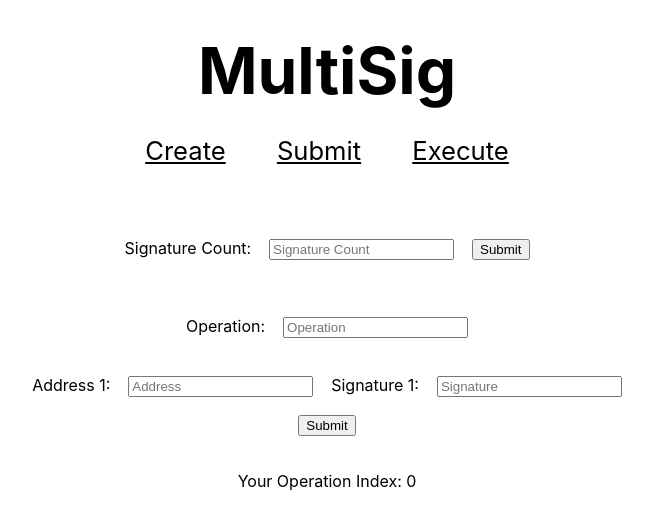
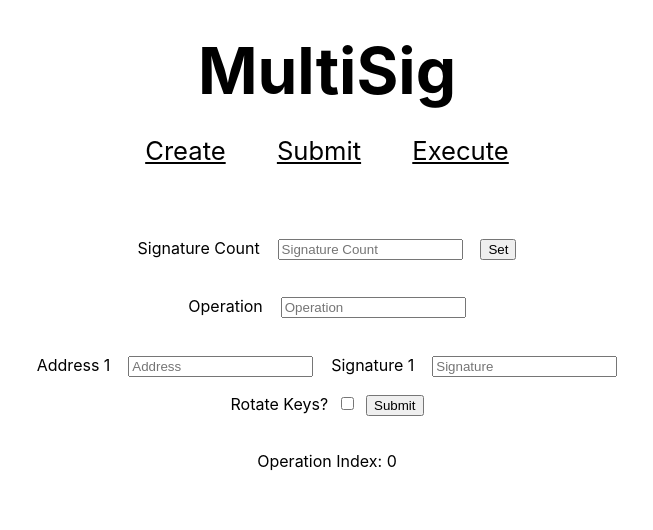
Before and after one commit to gdsoumya/multisig, a React (Create React App) app: page /submit in a window 1280 px wide. Shown: the top 530 px of the page, without its empty margins (313-966 px from the left). Built offline with nearby package versions, Linux system fonts and the light colour scheme.

Commit message:
- added ability to rotate keys from UI - removed dependency on Conseil - removed dependency on nautilus.cloud - minor UI fixed - updated conseilJS version - improved error handling

```diff
--- a/package.json
+++ b/package.json
@@ -8,7 +8,7 @@
     "@testing-library/jest-dom": "^5.11.4",
     "@testing-library/react": "^11.1.0",
     "@testing-library/user-event": "^12.1.10",
-    "conseiljs": "^5.0.9",
+    "conseiljs": "^5.2.3",
     "react": "^17.0.2",
     "react-dom": "^17.0.2",
     "react-router-dom": "^5.3.0",
--- a/src/components/create/index.jsx
+++ b/src/components/create/index.jsx
@@ -1,5 +1,5 @@
 import { MenuItem, Select } from "@material-ui/core";
-import { burnRequest, connectTezAccount, getChainID, getNextOperationIndex, mintRequest, setAdminRequest } from "../../library/tezos";
+import { burnRequest, connectTezAccount, getChainID, getNextOperationIndex, mintRequest, keyRotateRequest, setAdminRequest } from "../../library/tezos";
 
 import { SigningType } from "@airgap/beacon-sdk";
 import { useState } from "react";
@@ -33,7 +33,6 @@ const Create = () => {
     }
   };
 
-
   const mintBurn = (handler) => {
     return (
       <form onSubmit={handler}>
@@ -45,7 +44,7 @@ const Create = () => {
           Amount:
         </label>
         <input className={classes.input} type="number" name="amount" placeholder="Amount" required />
-        <input className={classes.input} type="submit" value="Submit" />
+        <input className={classes.input} type="submit" value="Sign" />
       </form>
     )
   }
@@ -68,6 +67,35 @@ const Create = () => {
     }
   };
 
+  const rotateKeysForm = (handler) => {
+    return (
+      <form onSubmit={handler}>
+        <label htmlFor="threshold" className={classes.label}>Threshold</label>
+        <input className={classes.input} type="number" name="threshold" placeholder="2" required />
+        <label htmlFor="keys" className={classes.label}>Keys</label>
+        <input className={classes.input} type="text" name="keys" placeholder="edpk..., edpk..., edpk..." required />
+        <input className={classes.input} type="submit" value="Sign" />
+      </form>
+    )
+  }
+
+  const handleRotateKeys = async (event) => {
+    event.preventDefault();
+    try {
+      const [chainID, opID, { client, account }] = await Promise.all([getChainID(), getNextOperationIndex(), connectTezAccount()])
+      console.log(chainID, opID, account)
+      const data = keyRotateRequest(chainID, opID, event.target.threshold.value, event.target.keys.value.split(',').map(k => k.trim()))
+      const sig = await client.requestSignPayload({
+        signingType: SigningType.MICHELINE,
+        payload: data.bytes,
+      });
+      setSig(sig.signature)
+      setOpData(data.operation)
+    } catch (err) {
+      console.log("Failed to create operation", err)
+      alert("Failed to create operation")
+    }
+  };
 
   const handleSetAdmin = async (event) => {
     event.preventDefault();
@@ -87,7 +115,6 @@ const Create = () => {
     }
   };
 
-
   const setAdmin = () => {
     return (
       <form onSubmit={handleSetAdmin}>
@@ -95,7 +122,7 @@ const Create = () => {
           Admin:
         </label>
         <input className={classes.input} type="text" name="admin" placeholder="New Admin Address" required />
-        <input className={classes.input} type="submit" value="Submit" />
+        <input className={classes.input} type="submit" value="Sign" />
       </form>
     )
   }
@@ -105,9 +132,11 @@ const Create = () => {
       case "mint": return mintBurn(handleMint);
       case "burn": return mintBurn(handleBurn);
       case "setadmin": return setAdmin();
+      case "rotatekeys": return rotateKeysForm(handleRotateKeys);
       default: return mintBurn(handleMint);
     }
-  }
+  };
+
   return (
     <div className={classes.container}>
       <Select
@@ -121,13 +150,15 @@ const Create = () => {
         <MenuItem value={"mint"}>Mint</MenuItem>
         <MenuItem value={"burn"}>Burn</MenuItem>
         <MenuItem value={"setadmin"}>Set Admin</MenuItem>
+        <MenuItem value={"rotatekeys"}>Rotate Keys</MenuItem>
       </Select>
       {renderForm()}
       <div className={classes.display}>
-        <label>Operation: </label>
-        <input className={classes.input} type="text" value={opData} readOnly /><br />
-        <label>Your Signature: </label>
-        <input className={classes.input} type="text" value={sig} readOnly />
+        <label htmlFor="operation" className={classes.label}>Operation</label>
+        <textarea name="operation" className={classes.input} readOnly style={{width: "600px"}} value={opData}>
+        </textarea><br />
+        <label htmlFor="signature" className={classes.label}>Signature</label>
+        <input name="signature" className={classes.input} type="text" value={sig} readOnly style={{width: "600px"}}/>
       </div>
     </div>
   );
--- a/src/components/create/style.js
+++ b/src/components/create/style.js
@@ -47,7 +47,9 @@ const useStyles = makeStyles((theme) => ({
     margin: "1vw auto",
   },
   label: {
+    display: "inline-block",
     padding: "0.7vw",
+    verticalAlign: "top"
   },
   input: {
     margin: "0.7vw",
--- a/src/components/execute/index.jsx
+++ b/src/components/execute/index.jsx
@@ -19,10 +19,8 @@ const Execute = () => {
   return (
     <div className={classes.container}>
       <form onSubmit={handleSubmit}>
-        <label className={classes.label}>
-          Operation Index:
-        </label>
-        <input className={classes.input} type="number" name="id" placeholder="Your Operation Index" required />
+        <label htmlFor="id" className={classes.label}>Operation Index</label>
+        <input className={classes.input} type="number" name="id" placeholder="Operation Index" required />
         <input className={classes.input} type="submit" value="Execute" />
       </form>
     </div>
--- a/src/components/submit/index.jsx
+++ b/src/components/submit/index.jsx
@@ -8,6 +8,7 @@ const Submit = () => {
   const classes = useStyles();
   const [count, setCount] = useState(1);
   const [opID, setOpID] = useState(0);
+  const [rotateKeys, setRotateKeys] = useState(false);
   const handleSigs = (event) => {
     event.preventDefault();
     setCount(event.target.count.value);
@@ -28,16 +29,21 @@ const Submit = () => {
         const a1 = BigInt("0x" + TezosMessageUtils.writeAddress(a.address))
         // eslint-disable-next-line no-undef
         const b1 = BigInt("0x" + TezosMessageUtils.writeAddress(b.address))
-        if (a1 > b1) return 1
-        if (a1 < b1) return -1
-        return 0
+
+        if (a1 > b1) { return 1; }
+
+        if (a1 < b1) { return -1; }
+
+        return 0;
       })
 
-      const client = await connectTezAccount()
-      const opID = await getNextOperationIndex()
-      await submitMultisigOperation(client, sigs, event.target.operation.value)
+      const client = await connectTezAccount();
+      const opID = await getNextOperationIndex();
+
+      await submitMultisigOperation(client, sigs, event.target.operation.value, rotateKeys ? 'rotate' : 'submit');
+
       alert("operation submitted")
-      setOpID(opID)
+      setOpID(opID);
     } catch (err) {
       console.log("Failed to submit operation", err)
       alert("Failed to submit operation")
@@ -48,27 +54,29 @@ const Submit = () => {
     let sigs = [];
     for (let i = 1; i <= count; i++) {
       sigs.push(
-        <div>
-          <label className={classes.label}>
-            Address {i}:
-          </label>
+        <div key={`sigContainer${i}`}>
+          <label htmlFor={`address${i}`} className={classes.label}>Address {i}</label>
           <input className={classes.input} type="text" name={`address${i}`} placeholder="Address" required />
-          <label className={classes.label}>
-            Signature {i}:
-          </label>
+          <label htmlFor={`signature${i}`} className={classes.label}>Signature {i}</label>
           <input className={classes.input} type="text" name={`signature${i}`} placeholder="Signature" required />
         </div>
       )
     }
     return (
       <form onSubmit={handleSubmit}>
-        <br />
-        <label className={classes.label}>
-          Operation:
-        </label>
+        <label htmlFor="operation" className={classes.label}>Operation</label>
         <input className={classes.input} type="text" name="operation" placeholder="Operation" required />
         <br /><br />
         {sigs}
+
+        <label htmlFor="rotateKeys" className={classes.label}>Rotate Keys?</label>
+        <input
+          type="checkbox"
+          value={rotateKeys}
+          onChange={() => setRotateKeys(!rotateKeys)}
+          id="rotateKeys"
+          name="rotateKeys"
+        />
         <input className={classes.input} type="submit" value="Submit" />
       </form>
     )
@@ -76,14 +84,12 @@ const Submit = () => {
   return (
     <div className={classes.container}>
       <form onSubmit={handleSigs}>
-        <label className={classes.label}>
-          Signature Count:
-        </label>
+        <label htmlFor="count" className={classes.label}>Signature Count</label>
         <input className={classes.input} type="number" min={1} name="count" placeholder="Signature Count" required />
-        <input className={classes.input} type="submit" value="Submit" />
+        <input className={classes.input} type="submit" value="Set" />
       </form><br />
       {renderForm()}
-      <div className={classes.opID}>Your Operation Index: {opID}</div>
+      <div className={classes.opID}>Operation Index: {opID}</div>
     </div>
   );
 };
--- a/src/library/config.mainnet.json
+++ b/src/library/config.mainnet.json
@@ -1,10 +1,6 @@
 {
     "rpc": "https://tezos-prod.cryptonomic-infra.tech/",
-    "conseilServer": {
-        "url": "https://conseil-prod.cryptonomic-infra.tech:443",
-        "apiKey": "4660121e-1bab-4740-8d57-083681e3441d",
-        "network": "mainnet"
-    },
+    "network": "mainnet",
     "multisigAddr": "KT1DTxmuuEARtynHP2r6EX14PieaPmTu1vxF",
     "tokenAddr": "KT1LN4LPSqTMS7Sd2CJw4bbDGRkMv2t68Fy9"
 }
--- a/src/library/tezos.js
+++ b/src/library/tezos.js
@@ -1,38 +1,24 @@
 import { DAppClient, TezosOperationType } from "@airgap/beacon-sdk";
-import {
-  TezosConseilClient,
-  TezosMessageUtils,
-  TezosNodeReader,
-} from "conseiljs";
-
+import { TezosMessageUtils, TezosNodeReader } from "conseiljs";
 import { JSONPath } from "jsonpath-plus";
 
-const config = require(`./config.${
-  process.env.REACT_APP_ENV || "mainnet"
-}.json`);
+const config = require(`./config.${process.env.REACT_APP_ENV || "mainnet"}.json`);
 
 export const connectTezAccount = async () => {
   const client = new DAppClient({ name: "Multisig" });
-  const network =
-    config.conseilServer.network === "mainnet" ? "mainnet" : "granadanet";
-  await client.requestPermissions({
-    network: { type: network },
-  });
+  const network = config.network === "mainnet" ? "mainnet" : "ghostnet";
+  await client.requestPermissions({ network: { type: network } });
   const account = await client.getActiveAccount();
+
+  console.log(`connected to ${network} at ${config.rpc} as ${account["address"]}`)
+
   return { client, account: account["address"] };
 };
 
 export const getNextOperationIndex = async () => {
-  const multisigStorage = await TezosNodeReader.getContractStorage(
-    config.rpc,
-    config.multisigAddr
-  );
+  const multisigStorage = await TezosNodeReader.getContractStorage(config.rpc, config.multisigAddr);
 
-  return (
-    Number(
-      JSONPath({ path: "$.args[0].args[0].int", json: multisigStorage })[0]
-    ) + 1
-  );
+  return (Number(JSONPath({ path: "$.args[0].args[0].int", json: multisigStorage })[0]) + 1);
 };
 
 export const composeTransferRequest = (
@@ -237,22 +223,43 @@ export const setAdminRequest = (
   };
 };
 
+export const composeKeyRotateRequest = (
+    chainId,
+    operationIndex,
+    threshold,
+    keys
+  ) => {
+    const encodedChainId = TezosMessageUtils.writeBufferWithHint(chainId, "chain_id").toString("hex");
+
+    return `{ "prim": "Pair", "args": [ { "bytes": "${encodedChainId}" }, { "prim": "Pair", "args": [ { "int": "${operationIndex}" }, { "prim": "Pair", "args": [ { "int": "${threshold}" }, [ ${keys.map(k => `{ "bytes": "${TezosMessageUtils.writePublicKey(k)}" }`).join(', ')} ] ] } ] } ] }`;
+  };
+
+  export const packKeyRotateRequest = (chainId, operationIndex, threshold, keys) => {
+    const operation = composeKeyRotateRequest(chainId, operationIndex, threshold, keys);
+
+    return TezosMessageUtils.writePackedData(operation, "");
+  };
+
+  export const keyRotateRequest = (chainId, operationIndex, threshold, keys) => {
+    return {
+      operation: composeKeyRotateRequest(chainId, operationIndex, threshold, keys),
+      bytes: packKeyRotateRequest(chainId, operationIndex, threshold, keys),
+    };
+  };
+
 export const submitMultisigOperation = async (
   { client, account },
   signatures,
-  operation
+  operation,
+  entrypoint = 'submit'
 ) => {
-  let params = `{ "prim": "Pair", "args": [ [ ${signatures
-    .map(
-      (s) =>
-        `{ "prim": "Elt", "args": [{ "string": "${s.address}" }, { "string": "${s.signature}" }] }`
-    )
-    .join(", ")} ], ${operation} ] }`;
+  const params = `{ "prim": "Pair", "args": [ [ ${signatures.map((s) =>`{ "prim": "Elt", "args": [{ "string": "${s.address}" }, { "string": "${s.signature}" }] }`).join(", ")} ], ${operation} ] }`;
+
   const res = await interact({ client, account }, [
     {
       to: config.multisigAddr,
       amtInMuTez: 0,
-      entrypoint: "submit",
+      entrypoint,
       parameters: params,
     },
   ]);
@@ -301,20 +308,19 @@ export const interact = async (
         },
       });
     });
-    const result = await client.requestOperation({
-      operationDetails: ops,
-    });
-    console.log(result);
-    const groupid = result["transactionHash"]
-      .replace(/"/g, "")
-      .replace(/\n/, ""); // clean up RPC output
-    const confirm = await TezosConseilClient.awaitOperationConfirmation(
-      config.conseilServer,
-      config.conseilServer.network,
-      groupid,
-      2
-    );
-    return confirm;
+
+    let head = 0;
+    try { head = (await TezosNodeReader.getBlockHead(config.rpc)).header.level; } catch { }
+
+    const result = await client.requestOperation({ operationDetails: ops, });
+
+    if (head > 0) {
+        try {
+            await TezosNodeReader.awaitOperationConfirmation(config.rpc, head, result["transactionHash"], 7);
+        } catch { }
+    }
+
+    return result["transactionHash"];
   } catch (err) {
     console.error(err);
     throw err;
```
Also changed, not shown: src/library/config.testnet.json (+4 -8 lines).
